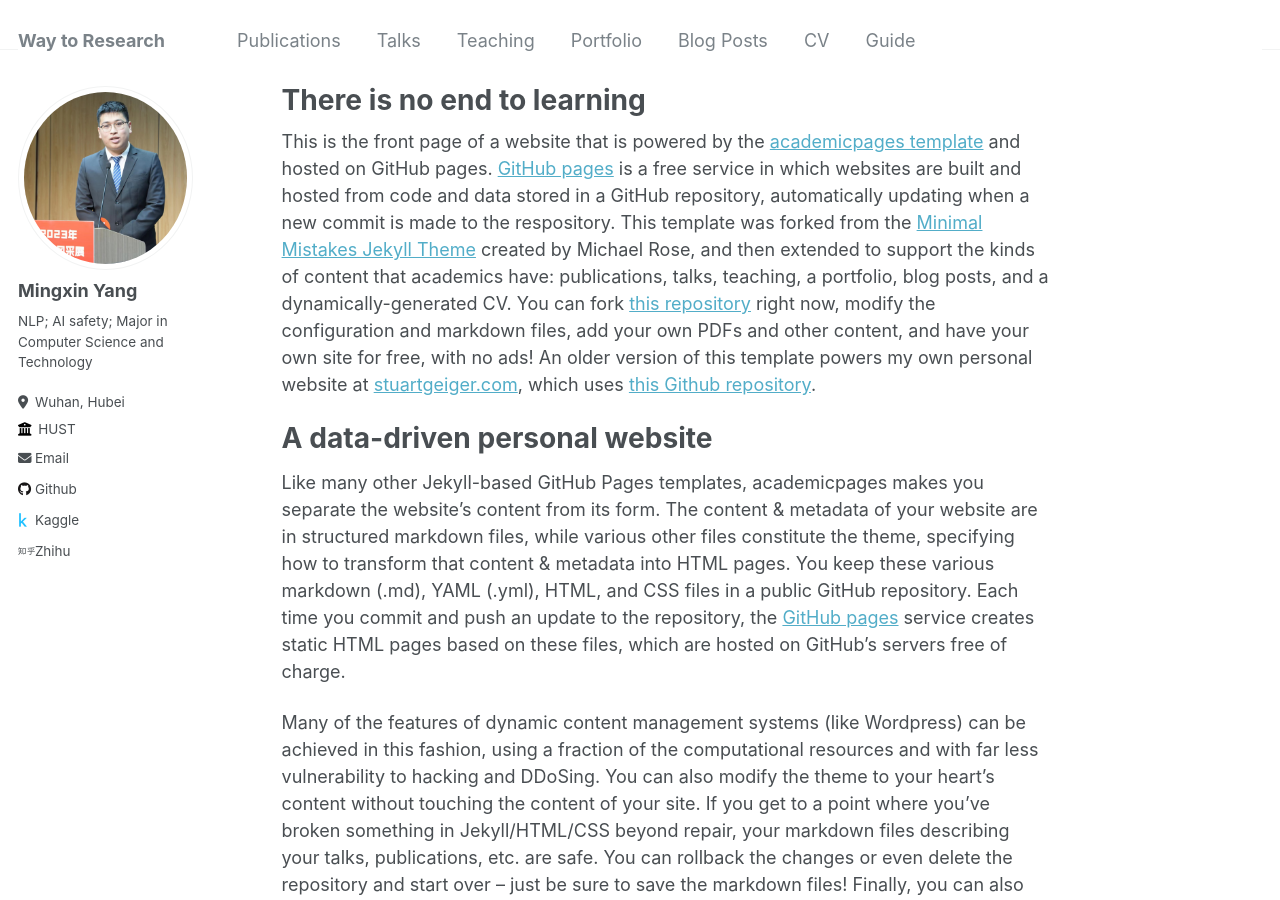
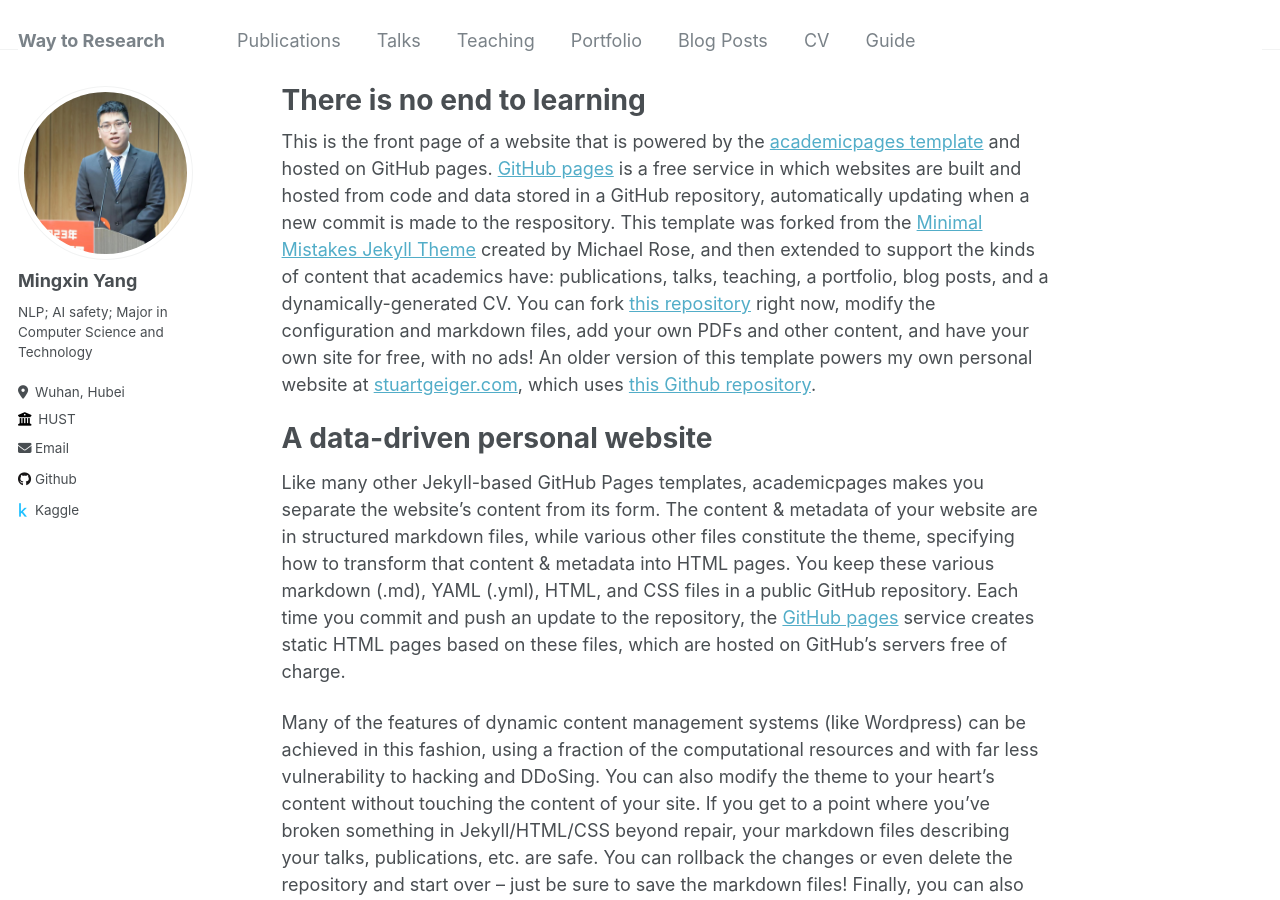
Before and after one commit to ymx10086/ymx10086.github.io, a Jekyll site: the page built from _pages/about.md, in a window 1280 px wide and 900 px high. Built offline with Jekyll 4.4.1, drawn with Linux system fonts in a browser that asks for light colours.

```diff
--- a/_config.yml
+++ b/_config.yml
@@ -70,7 +70,7 @@ author:
   wikipedia        : # Username
   xing             : # Username
   youtube          : # Username
-  zhihu            : "https://www.zhihu.com/people/ymx10086" # URL
+  zhihu            : # "https://www.zhihu.com/people/ymx10086" # URL
 
 
 # Site Settings
```
Also changed, not shown: images/ymx10086.png.
